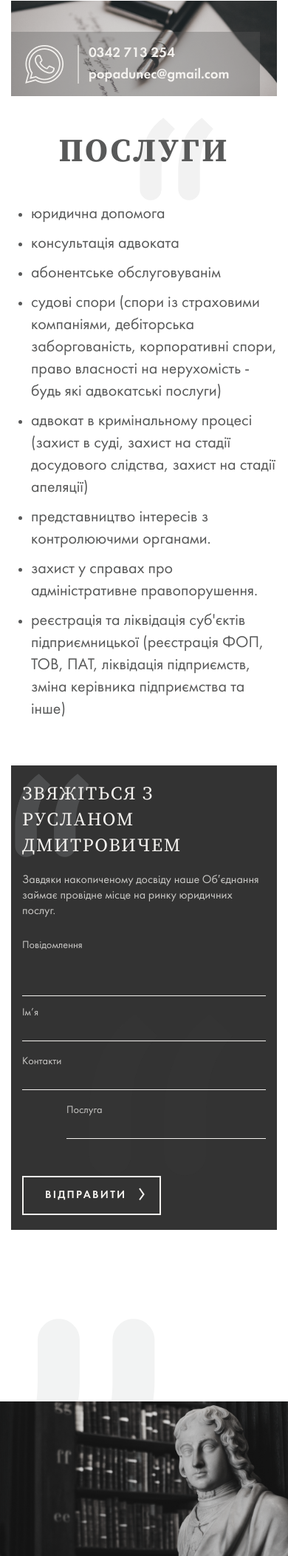
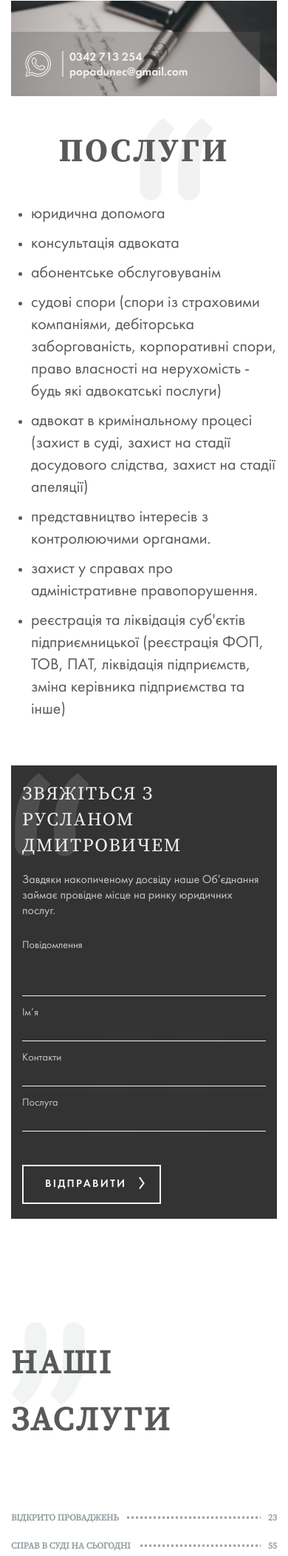
Before and after one commit to pechka1/pechka1.github.io, a PHP site: page / in a window 390 px wide. Shown: the part 3462-5566 px from the top of the page at 74% size. Run offline with PHP 8.4, Linux system fonts and the light colour scheme.

Commit message:
ver 15
adapt

```diff
--- a/zupk/css/style.css
+++ b/zupk/css/style.css
@@ -1334,6 +1364,43 @@ section.map:before{
 	section.contact > .container_small{
 		padding: 0;
 	}
+	section.about_us .describe .right > .wrap img{
+		max-width: 100px;
+	}
+	section.our_services h3,
+	section.news > h3,
+	section.contact .location > h3{
+		background-size: 100px;
+	}
+	section.our_services h3{
+	  background-position: left 20px;
+	  margin-bottom: 60px;
+	  padding: 35px 0 20px 0;
+	}
+	section.about_us .describe .left > .wrap{
+		background-position: 4.5% 50.8%;
+		background-size: 100px;
+	}
+}
+@media screen and (max-width: 850px){
+	section.about_us .person .email_to_person form .wrap{
+		flex-direction: column;
+		align-items: unset;
+	}
+	section.about_us  .email_to_person form .wrap .cover input,
+	section.about_us .email_to_person form .wrap .cover{
+		max-width: 100%;
+	}
+	section.about_us .email_to_person form .wrap .cover{
+		margin-bottom: 15px;
+	}
+}
+@media screen and (max-width: 800px){
+	section.news .world,
+	section.news .myself{
+		flex-direction: column;
+		align-items: center;
+	}
 }
 @media screen and (max-width: 750px){
 	section.our_services > ul li span:first-of-type{
@@ -1415,6 +1479,15 @@ section.map:before{
 	section.contact form .submit{
 		margin-top: 30px;
 	}
+	section.our_services h3{
+		font-size: 44px;
+	}
+	section.our_services ul li span{
+		font-size: 16px;
+	}
+	section.our_services ul li:before{
+		border-bottom-width: 3px;
+	}
 }
 @media screen and (max-width: 600px){
 	section.about_us .person .wrap .cover{
@@ -1488,7 +1561,18 @@ section.map:before{
 		font-size: 41px;
 		line-height: 50px;
 	}
-
+	section.our_services ul li{
+		margin-bottom: 8px;
+	}
+	section.our_services ul li span{
+		font-size: 12px;
+	}
+	section.our_services ul li span:last-of-type{
+		padding-left: 10px;
+	}
+	section.our_services ul li span:first-of-type{
+		padding-right: 10px;
+	}
 }
 @media screen and (max-width: 400px){
 	header .left .top_logo span{
@@ -1544,4 +1628,16 @@ section.map:before{
 	section.about_us .type{
 		margin-bottom: 20px;
 	}
-}
+	section.about_us .person .wrap .cover .info img{
+		max-height: 35px;
+	}
+	section.about_us .person .wrap .cover .info > div{
+		height: 35px;
+		padding-left: 10px;
+		margin-left: 15px;
+	}
+	section.about_us .person .wrap .cover .info > div .phone,
+	section.about_us .person .wrap .cover .info > div .mail{
+		font-size: 16px;
+	}
+}
```
Also changed, not shown: other parts of zupk/css/style.css (+35 -8 lines), zupk/index.html (indentation only), zupk/js/main.js (indentation only). Lines whose indentation alone changed are shown as unchanged.
